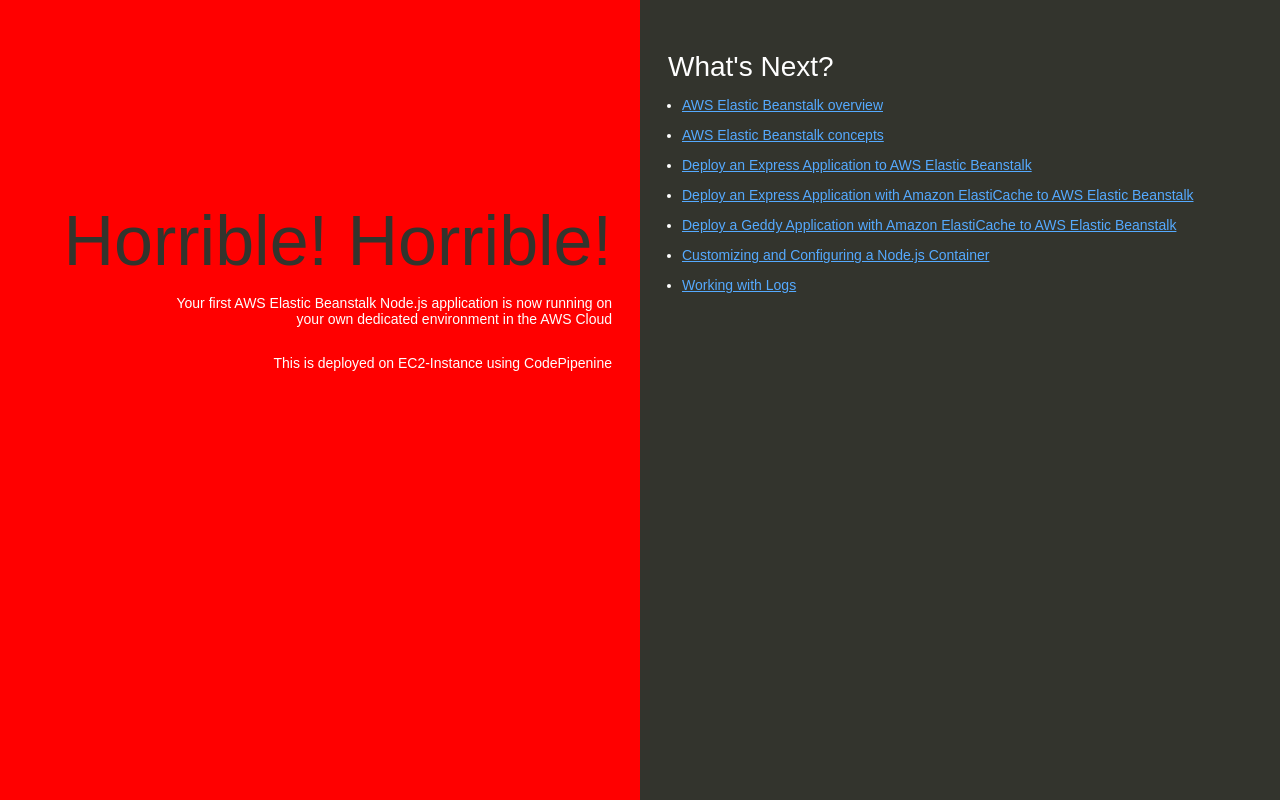
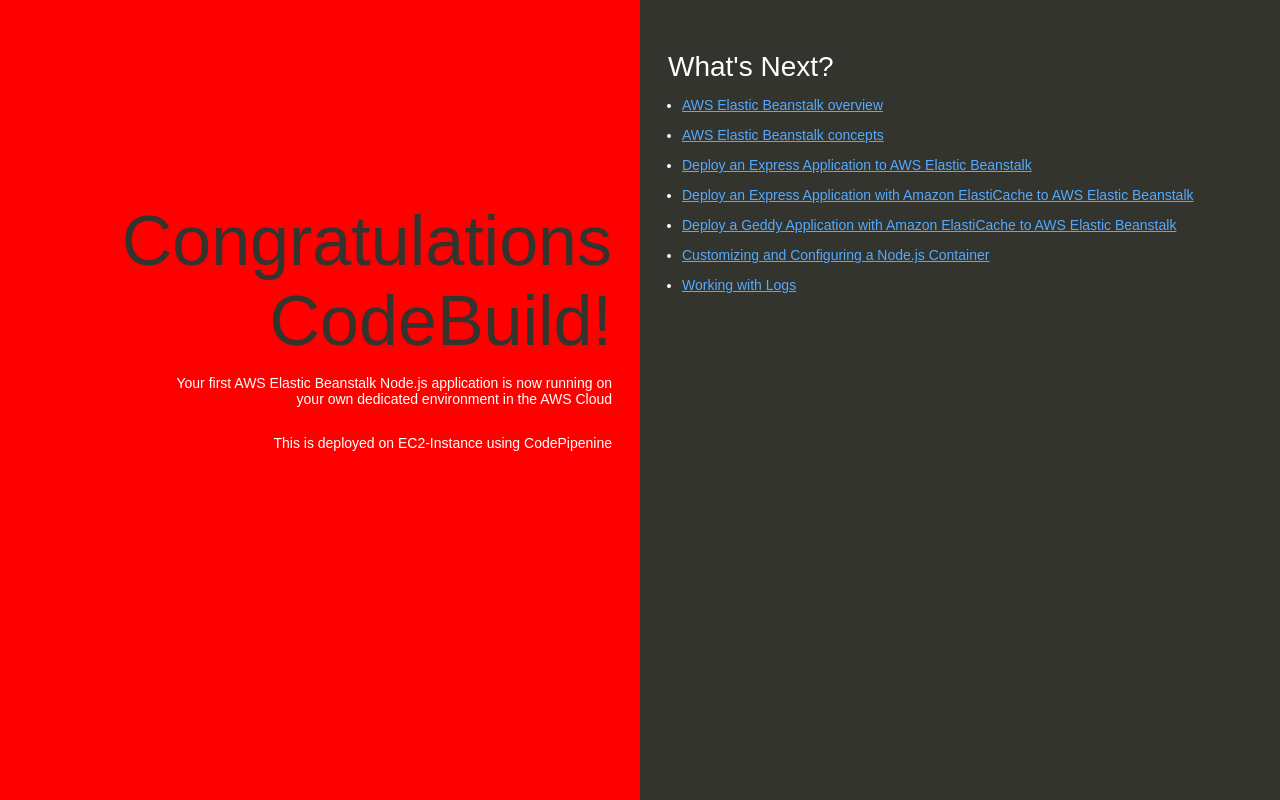
Before and after one commit to sharma-adi0906/aws, a website: page index.html in a window 1280 px wide. Drawn offline with Linux system fonts and the light colour scheme.

Commit message:
Update header text to congratulate CodeBuild

```diff
--- a/index.html
+++ b/index.html
@@ -74,7 +74,7 @@
   </head>
   <body>
     <div class="textColumn">
-      <h1>Horrible! Horrible!</h1>
+      <h1>Congratulations CodeBuild!</h1>
       <p>Your first AWS Elastic Beanstalk Node.js application is now running on your own dedicated environment in the AWS Cloud</p>
       <p>This is deployed on EC2-Instance using CodePipenine</p>
     </div>
```
